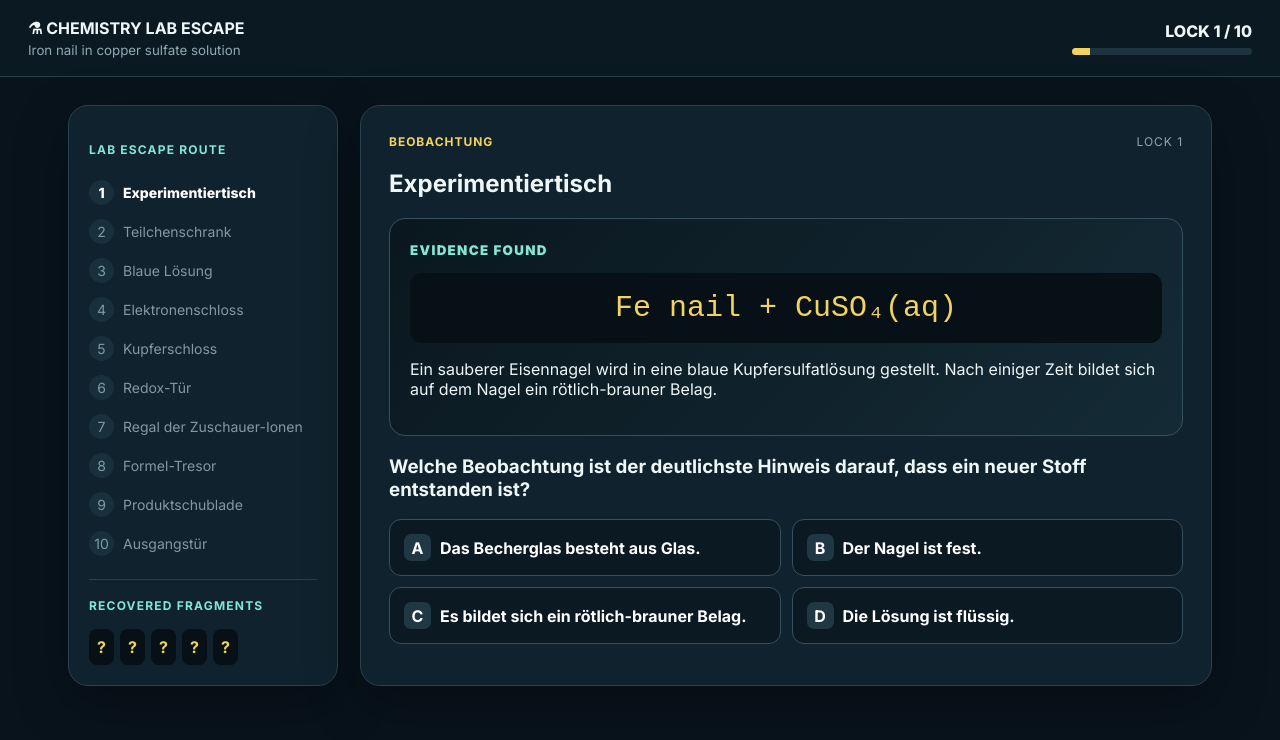
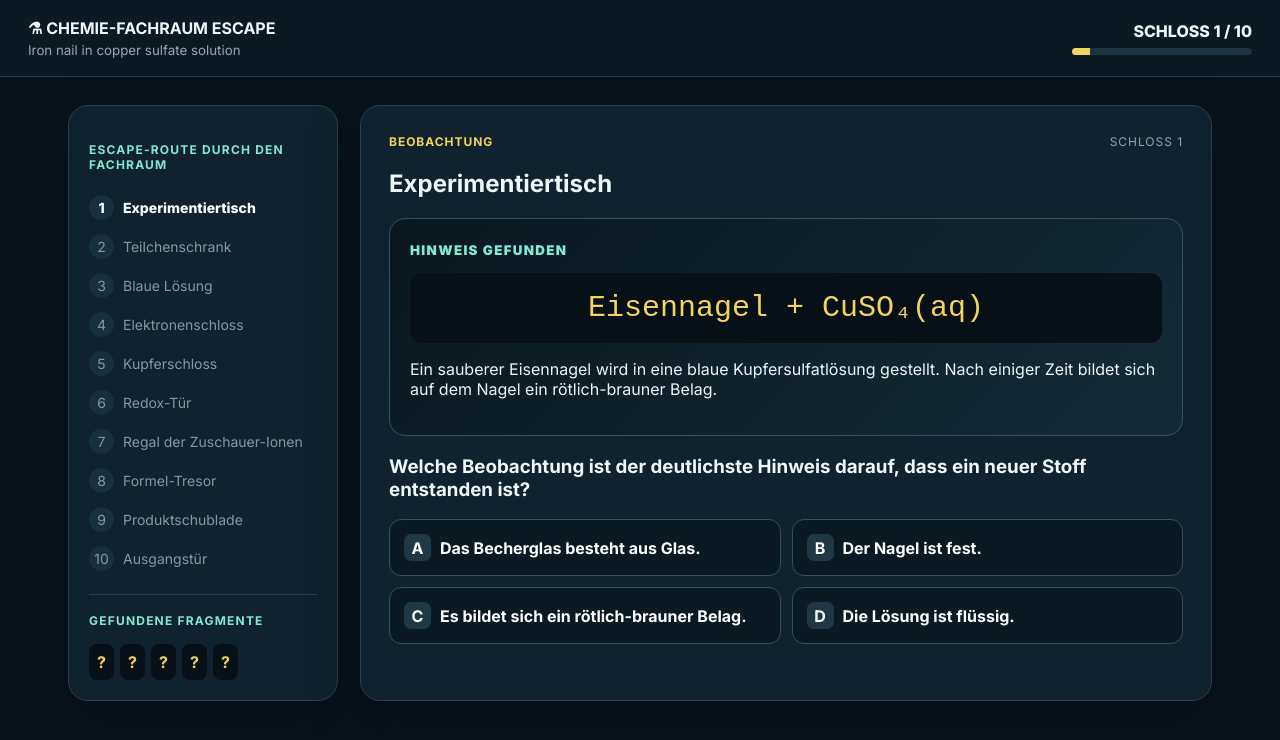
Before and after one commit to TeacherKaes/cityquest-ai, a Next.js app: page /chemistry in a window 1280 px wide. Shown: the top 740 px of the page. Built offline with nearby package versions, Linux system fonts and the light colour scheme.

Commit message:
Complete German translation of chemistry escape

```diff
--- a/app/chemistry/page.jsx
+++ b/app/chemistry/page.jsx
@@ -3,7 +3,7 @@ import {useState} from "react";
 import Link from "next/link";
 
 const tasks=[
-{place:"Experimentiertisch",tag:"BEOBACHTUNG",clue:"Ein sauberer Eisennagel wird in eine blaue Kupfersulfatlösung gestellt. Nach einiger Zeit bildet sich auf dem Nagel ein rötlich-brauner Belag.",visual:"Fe nail  +  CuSO₄(aq)",q:"Welche Beobachtung ist der deutlichste Hinweis darauf, dass ein neuer Stoff entstanden ist?",a:["Das Becherglas besteht aus Glas.","Der Nagel ist fest.","Es bildet sich ein rötlich-brauner Belag.","Die Lösung ist flüssig."],c:2,e:"Der neue rötlich-braune Belag besteht aus metallischem Kupfer.",f:null},
+{place:"Experimentiertisch",tag:"BEOBACHTUNG",clue:"Ein sauberer Eisennagel wird in eine blaue Kupfersulfatlösung gestellt. Nach einiger Zeit bildet sich auf dem Nagel ein rötlich-brauner Belag.",visual:"Eisennagel  +  CuSO₄(aq)",q:"Welche Beobachtung ist der deutlichste Hinweis darauf, dass ein neuer Stoff entstanden ist?",a:["Das Becherglas besteht aus Glas.","Der Nagel ist fest.","Es bildet sich ein rötlich-brauner Belag.","Die Lösung ist flüssig."],c:2,e:"Der neue rötlich-braune Belag besteht aus metallischem Kupfer.",f:null},
 {place:"Teilchenschrank",tag:"ATOM → ION",clue:"Ein neutrales Eisenatom besitzt gleich viele Protonen wie Elektronen. Bei der Reaktion wird daraus ein Fe²⁺-Ion.",visual:"Fe  →  Fe²⁺ + ?",q:"Was passiert, wenn aus einem Eisenatom ein Fe²⁺-Ion wird?",a:["Es nimmt zwei Protonen auf.","Es nimmt zwei Elektronen auf.","Es gibt zwei Neutronen ab.","Es gibt zwei Elektronen ab."],c:3,e:"Das Eisenatom gibt zwei Elektronen ab: Fe → Fe²⁺ + 2 e⁻.",f:"Fe"},
 {place:"Blaue Lösung",tag:"IONEN",clue:"Kupfersulfatlösung enthält Cu²⁺-Ionen und SO₄²⁻-Ionen.",visual:"Cu²⁺     SO₄²⁻",q:"Welches Teilchen ist positiv geladen?",a:["SO₄²⁻","Cu²⁺","Ein Elektron","Beide Ionen"],c:1,e:"Cu²⁺ ist das positiv geladene Kupfer-Ion.",f:null},
 {place:"Elektronenschloss",tag:"OXIDATION",clue:"Eisenatome an der Oberfläche des Nagels geben Elektronen ab und gehen als Fe²⁺-Ionen in Lösung.",visual:"Fe  →  Fe²⁺ + 2 e⁻",q:"Wie wird dieser Vorgang bezeichnet?",a:["Reduktion","Neutralisation","Oxidation","Schmelzen"],c:2,e:"Oxidation bedeutet Elektronenabgabe. Eisen wird oxidiert.",f:"S"},
@@ -20,8 +20,8 @@ export default function ChemistryEscape(){
  const t=tasks[i], ok=sel===t.c;
  function choose(x){if(answered)return;setSel(x);setAnswered(true);if(x===t.c&&t.f)setFrags(v=>v.includes(t.f)?v:[...v,t.f]);}
  function next(){if(i===tasks.length-1){setDone(true);return;}setI(i+1);setSel(null);setAnswered(false);}
- if(done)return <div className="chem"><style jsx>{css}</style><div className="finish"><div className="badge">ESCAPE SUCCESSFUL</div><h1>🔓 Laboratory unlocked!</h1><p>You solved all 10 chemistry locks.</p><div className="final">FeSO₄ + Cu</div><h2>What happened?</h2><div className="explain"><b>Oxidation:</b> Fe → Fe²⁺ + 2 e⁻<br/><b>Reduction:</b> Cu²⁺ + 2 e⁻ → Cu<br/><b>Overall reaction:</b> Fe + CuSO₄ → FeSO₄ + Cu<p>Iron atoms transfer electrons to copper ions. Iron is oxidised and copper ions are reduced. The reddish-brown coating is metallic copper; iron(II) sulfate remains in solution.</p></div><div className="actions"><button onClick={()=>location.reload()}>Play again</button><Link href="/"><button className="dark">Back to CityQuest</button></Link></div></div></div>;
- return <div className="chem"><style jsx>{css}</style><header><div><b>⚗ CHEMISTRY LAB ESCAPE</b><small>Iron nail in copper sulfate solution</small></div><div className="prog">LOCK {i+1} / 10<div className="bar"><i style={{width:`${(i+1)*10}%`}}/></div></div></header><main><aside><h4>LAB ESCAPE ROUTE</h4>{tasks.map((x,n)=><div className={`route ${n===i?"now":""} ${n<i?"passed":""}`} key={n}><span>{n<i?"✓":n+1}</span>{x.place}</div>)}<h4 className="recover">RECOVERED FRAGMENTS</h4><div className="frags">{["Fe","S","O","4","Cu"].map(x=><b key={x}>{frags.includes(x)?x:"?"}</b>)}</div></aside><section><div className="meta"><b>{t.tag}</b><span>LOCK {i+1}</span></div><h1>{t.place}</h1><div className="evidence"><small>EVIDENCE FOUND</small><div className="visual">{t.visual}</div><p>{t.clue}</p></div><h3>{t.q}</h3><div className="answers">{t.a.map((x,n)=><button key={x} onClick={()=>choose(n)} className={`${answered&&n===t.c?"right":""} ${answered&&sel===n&&n!==t.c?"wrong":""}`}><i>{String.fromCharCode(65+n)}</i>{x}</button>)}</div>{answered&&<div className={`feedback ${ok?"good":"bad"}`}><b>{ok?"Schloss geöffnet.":"Falsche Lösung."}</b><p>{t.e}</p>{ok&&t.f&&<strong>Recovered fragment: {t.f}</strong>}{!ok&&<button onClick={()=>{setSel(null);setAnswered(false)}}>Try again</button>}</div>}{answered&&ok&&<button className="next" onClick={next}>{i===9?"Fachraum verlassen":"Weiter zum nächsten Schloss"}</button>}</section></main></div>
+ if(done)return <div className="chem"><style jsx>{css}</style><div className="finish"><div className="badge">ESCAPE GESCHAFFT</div><h1>🔓 Fachraum entsperrt!</h1><p>You solved all 10 chemistry locks.</p><div className="final">FeSO₄ + Cu</div><h2>What happened?</h2><div className="explain"><b>Oxidation:</b> Fe → Fe²⁺ + 2 e⁻<br/><b>Reduction:</b> Cu²⁺ + 2 e⁻ → Cu<br/><b>Overall reaction:</b> Fe + CuSO₄ → FeSO₄ + Cu<p>Iron atoms transfer electrons to copper ions. Iron is oxidised and copper ions are reduced. The reddish-brown coating is metallic copper; iron(II) sulfate remains in solution.</p></div><div className="actions"><button onClick={()=>location.reload()}>Noch einmal spielen</button><Link href="/"><button className="dark">Zurück zu CityQuest</button></Link></div></div></div>;
+ return <div className="chem"><style jsx>{css}</style><header><div><b>⚗ CHEMIE-FACHRAUM ESCAPE</b><small>Iron nail in copper sulfate solution</small></div><div className="prog">SCHLOSS {i+1} / 10<div className="bar"><i style={{width:`${(i+1)*10}%`}}/></div></div></header><main><aside><h4>ESCAPE-ROUTE DURCH DEN FACHRAUM</h4>{tasks.map((x,n)=><div className={`route ${n===i?"now":""} ${n<i?"passed":""}`} key={n}><span>{n<i?"✓":n+1}</span>{x.place}</div>)}<h4 className="recover">GEFUNDENE FRAGMENTE</h4><div className="frags">{["Fe","S","O","4","Cu"].map(x=><b key={x}>{frags.includes(x)?x:"?"}</b>)}</div></aside><section><div className="meta"><b>{t.tag}</b><span>SCHLOSS {i+1}</span></div><h1>{t.place}</h1><div className="evidence"><small>HINWEIS GEFUNDEN</small><div className="visual">{t.visual}</div><p>{t.clue}</p></div><h3>{t.q}</h3><div className="answers">{t.a.map((x,n)=><button key={x} onClick={()=>choose(n)} className={`${answered&&n===t.c?"right":""} ${answered&&sel===n&&n!==t.c?"wrong":""}`}><i>{String.fromCharCode(65+n)}</i>{x}</button>)}</div>{answered&&<div className={`feedback ${ok?"good":"bad"}`}><b>{ok?"Schloss geöffnet.":"Falsche Lösung."}</b><p>{t.e}</p>{ok&&t.f&&<strong>Gefundenes Fragment: {t.f}</strong>}{!ok&&<button onClick={()=>{setSel(null);setAnswered(false)}}>Erneut versuchen</button>}</div>}{answered&&ok&&<button className="next" onClick={next}>{i===9?"Fachraum verlassen":"Weiter zum nächsten Schloss"}</button>}</section></main></div>
 }
 
 const css=`
```
